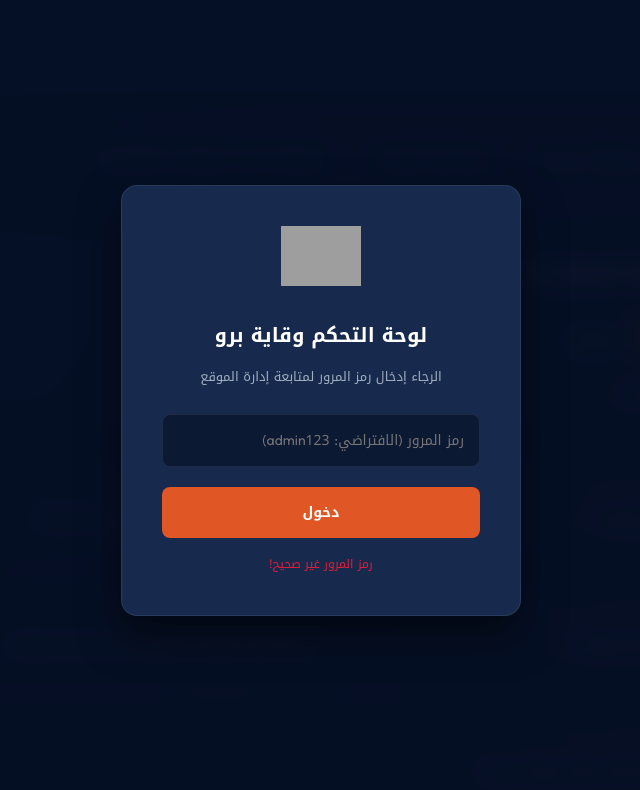
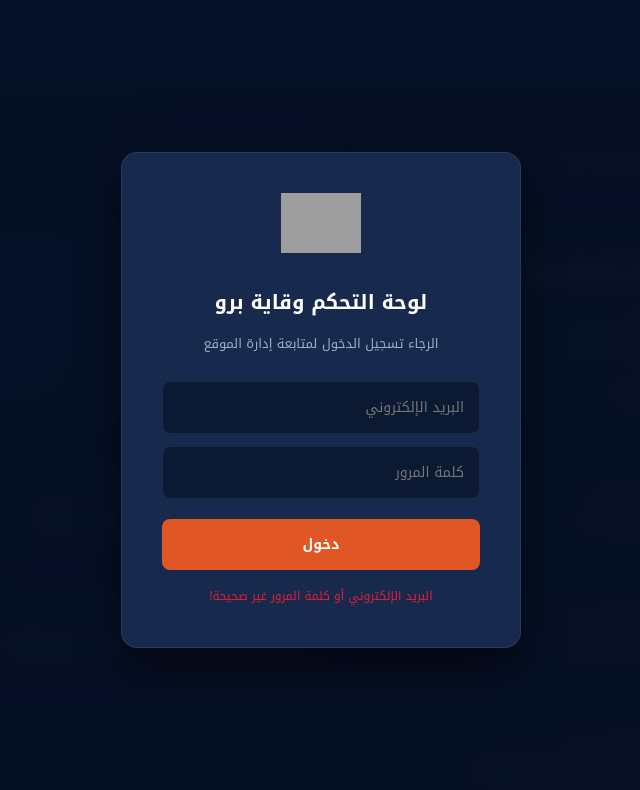
Before and after one commit to abdeak5/wi9, a plain HTML site: page adses/index.html in a window 1280 px wide. Both pictures are taken after a click on the button "دخول". Shown: the top 790 px of the page, without its empty margins (319-959 px from the left). Drawn offline with Linux system fonts and the light colour scheme; grey boxes are pictures that could not be loaded.

Commit message:
feat: require email and password authentication for admin dashboard login

```diff
--- a/adses/index.html
+++ b/adses/index.html
@@ -539,12 +539,13 @@
         <div class="auth-card">
             <img class="auth-logo" src="https://files.catbox.moe/bqi01n.png" alt="وقاية برو">
             <h2 class="auth-title">لوحة التحكم وقاية برو</h2>
-            <p class="auth-desc">الرجاء إدخال رمز المرور لمتابعة إدارة الموقع</p>
+            <p class="auth-desc">الرجاء تسجيل الدخول لمتابعة إدارة الموقع</p>
             <div class="form-group">
-                <input type="password" id="auth-pin" placeholder="رمز المرور (الافتراضي: admin123)">
+                <input type="email" id="auth-email" placeholder="البريد الإلكتروني" style="margin-bottom: 12px;">
+                <input type="password" id="auth-password" placeholder="كلمة المرور">
             </div>
-            <button class="btn" style="width: 100%;" onclick="validatePin()">دخول</button>
-            <p id="auth-error" style="color: var(--error); font-size: 12px; margin-top: 15px; display: none;">رمز المرور غير صحيح!</p>
+            <button class="btn" style="width: 100%;" onclick="validateLogin()">دخول</button>
+            <p id="auth-error" style="color: var(--error); font-size: 12px; margin-top: 15px; display: none;">البريد الإلكتروني أو كلمة المرور غير صحيحة!</p>
         </div>
     </div>
 
@@ -831,10 +832,11 @@ CREATE POLICY "Allow anon delete messages" ON messages FOR DELETE USING (true);<
             });
         };
 
-        function validatePin() {
-            const input = document.getElementById('auth-pin').value;
-            // Admin password (Default check)
-            if (input === 'admin123' || input === 'wiqayah123') {
+        function validateLogin() {
+            const email = document.getElementById('auth-email').value.trim();
+            const password = document.getElementById('auth-password').value;
+
+            if (email === 'wiqayahpro@gmail.com' && password === '123456Mo@') {
                 sessionStorage.setItem('wiqayah_authenticated', 'true');
                 document.getElementById('auth-overlay').style.opacity = '0';
                 setTimeout(() => {
```
